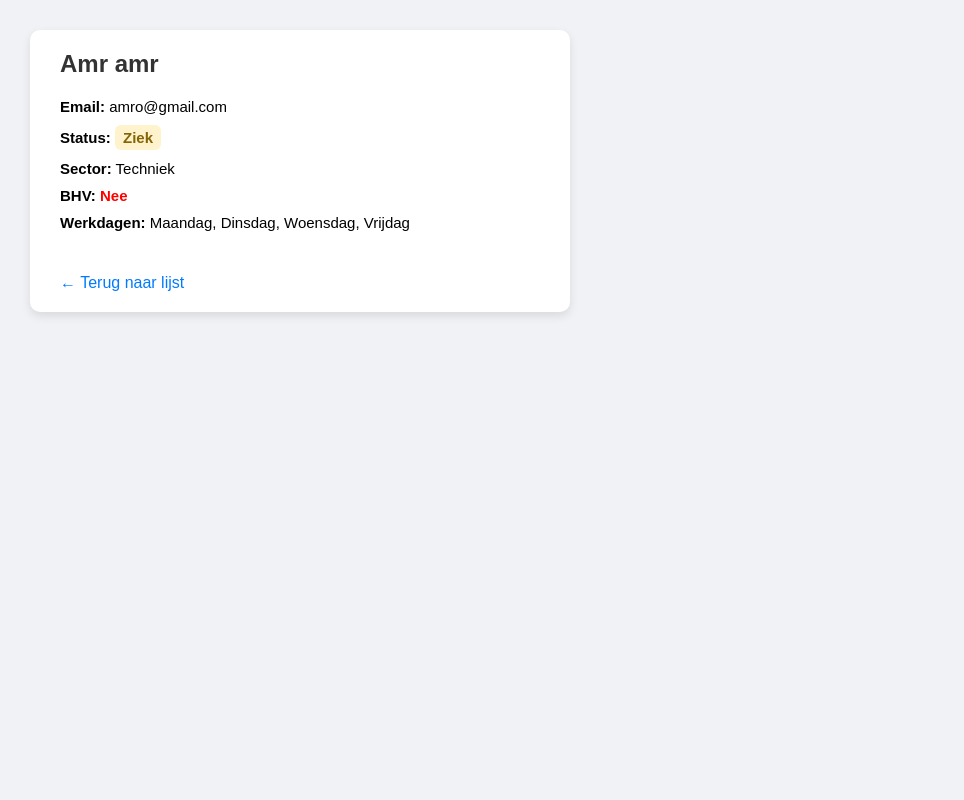
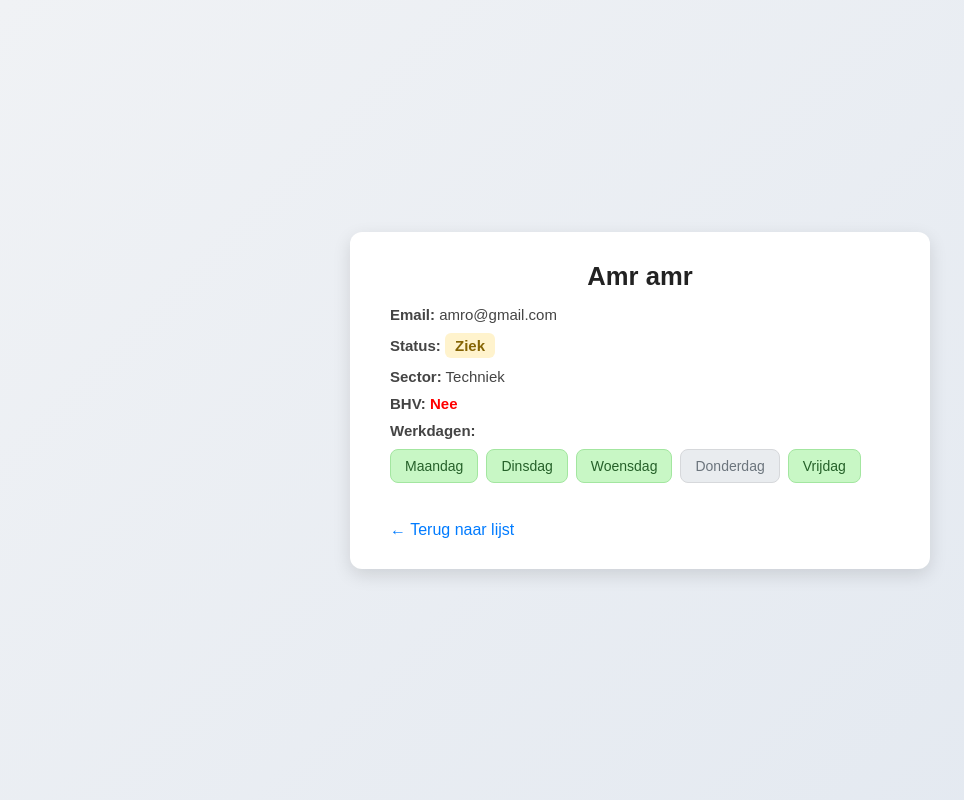
Before and after one commit to safouane070/technolab-dashboard, a PHP site: page /details.php?id=26 in a window 1280 px wide. Shown: the whole page, without its empty margins (0-964 px from the left). Run offline with PHP 8.4, Linux system fonts and the light colour scheme; data comes from the database, SQL or seed files in the repository.

Commit message:
details toegevoegd

```diff
--- /dev/null
+++ b/css/details.css
@@ -0,0 +1,101 @@
+body {
+    font-family: Arial, sans-serif;
+    margin: 0;
+    height: 100vh;
+    background: linear-gradient(135deg, #f0f2f5, #e2e8f0);
+    display: flex;
+    justify-content: center;
+    align-items: center;
+}
+
+.card {
+    border: none;
+    padding: 30px 40px;
+    border-radius: 12px;
+    width: 500px;
+    background: #fff;
+    box-shadow: 0 6px 18px rgba(0,0,0,0.12);
+    animation: fadeIn 0.6s ease-in-out;
+}
+
+.card h2 {
+    margin-top: 0;
+    color: #222;
+    font-size: 1.6rem;
+    margin-bottom: 15px;
+    text-align: center;
+}
+
+.card p {
+    margin: 10px 0;
+    font-size: 15px;
+    color: #444;
+}
+
+.status {
+    font-weight: bold;
+    padding: 4px 10px;
+    border-radius: 6px;
+    display: inline-block;
+}
+
+.status-aanwezig { background: #c8f7c5; color: #256029; }
+.status-afwezig  { background: #f8c8c8; color: #7d2020; }
+.status-ziek     { background: #fff3cd; color: #856404; }
+.status-opdeschool { background: #d6eaff; color: #004085; }
+.status-eefetjes { background: #ffe0b3; color: #804000; }
+
+.bhv { font-weight: bold; }
+.bhv-ja { color: green; }
+.bhv-nee { color: red; }
+
+.werkdagen {
+    margin-top: 10px;
+    display: flex;
+    flex-wrap: wrap;
+    gap: 8px;
+}
+
+.werkdag {
+    display: inline-block;
+    padding: 8px 14px;
+    border-radius: 8px;
+    font-size: 14px;
+    font-weight: 500;
+    transition: transform 0.2s ease, box-shadow 0.2s ease;
+}
+
+.werkdag.active {
+    background: #c8f7c5;
+    color: #256029;
+    border: 1px solid #a3e6a0;
+}
+
+.werkdag.inactive {
+    background: #e9ecef;
+    color: #6c757d;
+    border: 1px solid #d6d8db;
+}
+
+.werkdag:hover {
+    transform: translateY(-2px);
+    box-shadow: 0 3px 6px rgba(0,0,0,0.1);
+}
+
+a.back-link {
+    display: inline-block;
+    margin-top: 20px;
+    text-decoration: none;
+    color: #007bff;
+    font-weight: 500;
+}
+
+a.back-link:hover {
+    text-decoration: underline;
+}
+
+/* Animatie */
+@keyframes fadeIn {
+    from { opacity: 0; transform: translateY(20px); }
+    to   { opacity: 1; transform: translateY(0); }
+}
--- a/details.php
+++ b/details.php
@@ -26,68 +26,25 @@ if (!empty($werknemer['tussenvoegsel'])) {
 }
 $volledigeNaam .= ' ' . $werknemer['achternaam'];
 
-// Werkdagen lijst
-$werkdagen = [];
-if ($werknemer['werkdag_ma']) $werkdagen[] = "Maandag";
-if ($werknemer['werkdag_di']) $werkdagen[] = "Dinsdag";
-if ($werknemer['werkdag_wo']) $werkdagen[] = "Woensdag";
-if ($werknemer['werkdag_do']) $werkdagen[] = "Donderdag";
-if ($werknemer['werkdag_vr']) $werkdagen[] = "Vrijdag";
-$werkdagenText = !empty($werkdagen) ? implode(", ", $werkdagen) : "Geen";
+$dagen = [
+    'ma' => 'Maandag',
+    'di' => 'Dinsdag',
+    'wo' => 'Woensdag',
+    'do' => 'Donderdag',
+    'vr' => 'Vrijdag'
+];
 ?>
 <!DOCTYPE html>
 <html lang="nl">
 <head>
     <meta charset="UTF-8">
-    <title>Details van <?= ($volledigeNaam) ?></title>
-    <style>
-        body {
-            font-family: Arial, sans-serif;
-            margin: 30px;
-            background: #f0f2f5;
-        }
-        .card {
-            border: none;
-            padding: 20px 30px;
-            border-radius: 10px;
-            width: 480px;
-            background: #fff;
-            box-shadow: 0 4px 10px rgba(0,0,0,0.1);
-        }
-        .card h2 {
-            margin-top: 0;
-            color: #333;
-        }
-        .card p {
-            margin: 10px 0;
-            font-size: 15px;
-        }
-        .status {
-            font-weight: bold;
-            padding: 4px 8px;
-            border-radius: 6px;
-            display: inline-block;
-        }
-        .status-aanwezig { background: #c8f7c5; color: #256029; }
-        .status-afwezig  { background: #f8c8c8; color: #7d2020; }
-        .status-ziek     { background: #fff3cd; color: #856404; }
-        .status-opdeschool { background: #d6eaff; color: #004085; }
-        .status-eefetjes { background: #ffe0b3; color: #804000; }
-        .bhv { font-weight: bold; }
-        .bhv-ja { color: green; }
-        .bhv-nee { color: red; }
-        a {
-            display: inline-block;
-            margin-top: 15px;
-            text-decoration: none;
-            color: #007bff;
-        }
-    </style>
+    <title>Details van <?= htmlspecialchars($volledigeNaam) ?></title>
+    <link rel="stylesheet" href="css/details.css">
 </head>
 <body>
 <div class="card">
-    <h2><?= ($volledigeNaam) ?></h2>
-    <p><strong>Email:</strong> <?= ($werknemer['email']) ?></p>
+    <h2><?= htmlspecialchars($volledigeNaam) ?></h2>
+    <p><strong>Email:</strong> <?= htmlspecialchars($werknemer['email']) ?></p>
     <p><strong>Status:</strong>
         <span class="status
             <?= $werknemer['status']=='Aanwezig' ? 'status-aanwezig' : '' ?>
@@ -96,18 +53,26 @@ $werkdagenText = !empty($werkdagen) ? implode(", ", $werkdagen) : "Geen";
             <?= $werknemer['status']=='Op de school' ? 'status-opdeschool' : '' ?>
             <?= $werknemer['status']=='Eefetjes Afwezig' ? 'status-eefetjes' : '' ?>
         ">
-            <?= ($werknemer['status']) ?>
+            <?= htmlspecialchars($werknemer['status']) ?>
         </span>
     </p>
-    <p><strong>Sector:</strong> <?= ($werknemer['sector']) ?></p>
+    <p><strong>Sector:</strong> <?= htmlspecialchars($werknemer['sector']) ?></p>
     <p><strong>BHV:</strong>
         <span class="bhv <?= $werknemer['BHV'] ? 'bhv-ja' : 'bhv-nee' ?>">
             <?= $werknemer['BHV'] ? 'Ja' : 'Nee' ?>
         </span>
     </p>
-    <p><strong>Werkdagen:</strong> <?= ($werkdagenText) ?></p>
+    <p><strong>Werkdagen:</strong></p>
+    <div class="werkdagen">
+        <?php foreach ($dagen as $afkorting => $naam): ?>
+            <?php $isWerkdag = $werknemer['werkdag_' . $afkorting]; ?>
+            <span class="werkdag <?= $isWerkdag ? 'active' : 'inactive' ?>">
+                <?= $naam ?>
+            </span>
+        <?php endforeach; ?>
+    </div>
     <br>
-    <a href="dagplanning.php">← Terug naar lijst</a>
+    <a href="dagplanning.php" class="back-link">← Terug naar lijst</a>
 </div>
 </body>
 </html>
```
Also changed, not shown: css/style.css (+163 -19 lines).
